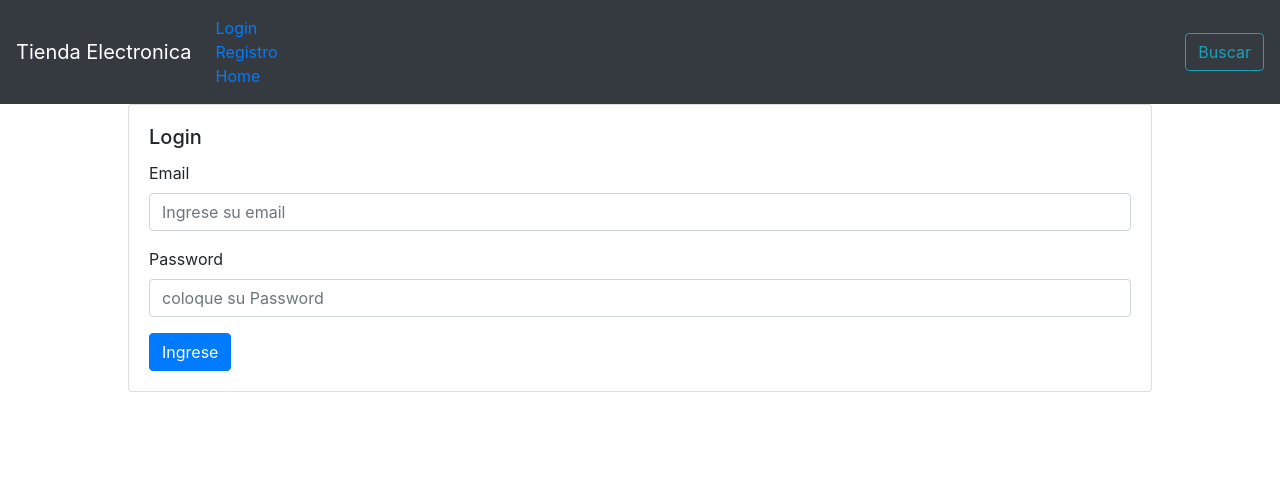
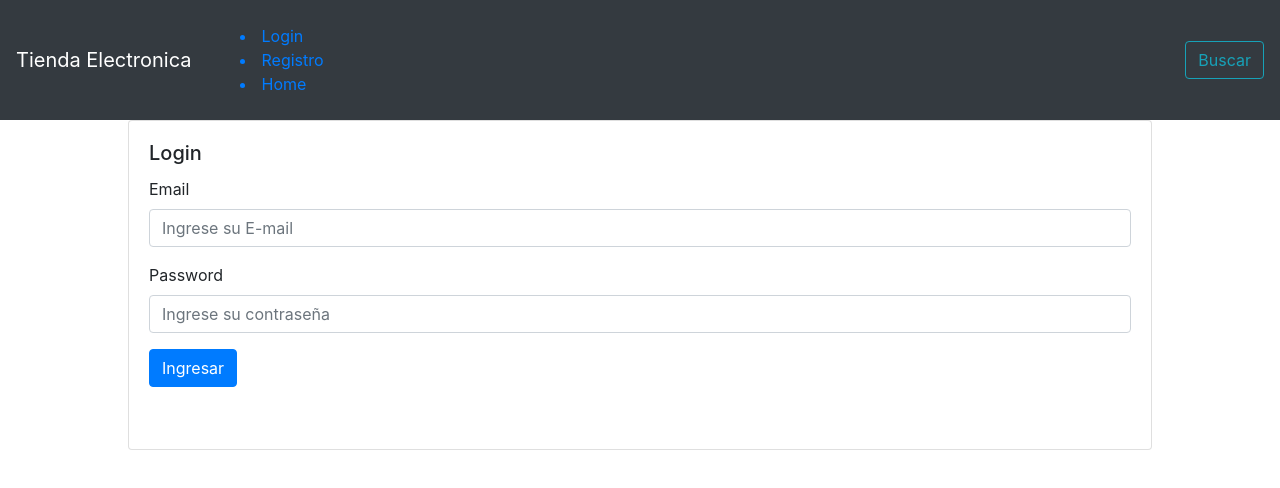
Before and after one commit to DDRRAKKENN/React_ecommerce_DDRRAKKENN, a React (Create React App) app: page /login in a window 1280 px wide. Shown: the top 488 px of the page. Built offline with nearby package versions, Linux system fonts and the light colour scheme.

Commit message:
ante ultima entrega

```diff
--- /dev/null
+++ b/src/Components/AlertCustom.js
@@ -0,0 +1,18 @@
+import react from "react";
+import {Alert} from "react-bootstrap";
+
+const styles = {
+    alert:{
+        marginTop:"10px"
+    }
+}
+
+
+function AlertCustom(props){
+    return(
+        <Alert variant={props.variant} style={props.style}>
+        {props.text}
+        </Alert>
+    )
+}
+export default AlertCustom;
--- /dev/null
+++ b/src/Components/Forms/ButtonWithLoading.js
@@ -0,0 +1,20 @@
+import React from "react";
+import {Button, Spinner} from "react-bootstrap";
+
+
+function ButtonWithLoading(props){
+    const{variant,type,loading,text}=props;
+
+    return(
+        <>
+            <Button variant={variant || "primary"} type={type ||"submit"} disabled={loading}>
+                {
+                    loading &&
+                    <Spinner animation="border" variant="light" size="sm"/>
+                }
+                {text||"Registrarse"}
+            </Button>
+        </>
+    )
+}
+export default ButtonWithLoading;
--- /dev/null
+++ b/src/Components/Forms/FormGroup.js
@@ -0,0 +1,12 @@
+import React from 'react';
+import { Form } from 'react-bootstrap';
+
+function FormGroup(props){
+    return(
+        <Form.Group controlId={"formBasic"+props.name}>
+            <Form.Label>{props.label}</Form.Label>
+            <Form.Control type={props.type} placeholder={props.placeholder} name={props.name} value={props.value} onChange={props.change} />
+        </Form.Group>
+    )
+}
+export default FormGroup;
--- a/src/Components/Login.js
+++ b/src/Components/Login.js
@@ -1,10 +1,18 @@
 import React, {useState} from "react";
-import {Card, Form, Button, Spinner} from "react-bootstrap";
+import {useHistory} from "react-router-dom";
+import {Card, Form} from "react-bootstrap";
 import firebase from "../Config/firebase";
+import ButtonWithLoading from "../Components/Forms/ButtonWithLoading"
+import FormGroup from "../Components/Forms/FormGroup";
+import AlertCustom from "../Components/AlertCustom"
 
 function Login(){
+
     const [form, setForm] = useState({email:'',password:''});
     const [spinner, setSpinner] = useState(false);
+    const [alert,setAlert]= useState({variant:"",text:""})
+    const history=useHistory();
+
     const handleSubmit = (e)=>{
         e.preventDefault();
         setSpinner(true);
@@ -13,16 +21,18 @@ function Login(){
         firebase.auth.signInWithEmailAndPassword(email, password)
         .then((data)=>{
             console.log("Usuario logueado", data)
+            setAlert({variant:"succes",text:"Bienvendo a la pagina!"})
+            history.push("/")
 
         })
         .catch((error)=>{
             console.log("Error",error)
             setSpinner(false);
+            setAlert({variant:"Error",text:"Ha ocurrido un problema."})
         })
 
     }
     const handleChange = (e)=>{
-
     const target = e.target;
     const value = target.value
     const name = target.name;
@@ -37,25 +47,13 @@ function Login(){
             <Card.Title>Login</Card.Title>
 
                 <Form onSubmit={handleSubmit}>
-                    <Form.Group controlId="formBasic">
-                        <Form.Label>Email</Form.Label>
-                        <Form.Control type="email" placeholder="Ingrese su email" name="email" value={form.email} onChange={handleChange} />
+                    <FormGroup label="Email" type="email" placeholder="Ingrese su E-mail" name="email" value={form.email} change={handleChange}/>
+                    <FormGroup label="Password" type="password" placeholder="Ingrese su contraseña" name="password" value={form.password} change={handleChange}/>
+                    <ButtonWithLoading text="Ingresar" loading={spinner}/>
+                </Form>
 
-                    </Form.Group>
+                <AlertCustom variant={alert.variant} text={alert.text}/>
 
-                    <Form.Group controlId="formBasic">
-                        <Form.Label>Password</Form.Label>
-                        <Form.Control type="password" placeholder="coloque su Password" name="password" value={form.password} onChange={handleChange} />
-                    </Form.Group>
-
-                    <Button variant="primary" type="submit">
-                        {
-                            spinner &&
-                            <Spinner animation="grow" variant="light" size="sm" />
-                        }
-                        Ingrese
-                    </Button>
-                </Form>
             </Card.Body>
         </Card>
     )
--- a/src/Components/Menu/Index.js
+++ b/src/Components/Menu/Index.js
@@ -10,10 +10,11 @@ function Menu(props){
     return(
         <>
             <Navbar bg="dark" variant="dark">
-                <Navbar.Brand >Tienda Electronica</Navbar.Brand>
-                    <Nav className="mr-auto">
-                        <Nav.Link>{props.data.map(opciones=><OptionMenu opciones={opciones}/>)}</Nav.Link>
-                    </Nav>
+                <Navbar.Brand href="/" >Tienda Electronica</Navbar.Brand>
+                <Navbar.Toggle/>
+                    <Navbar className="mr-auto">
+                        <Nav.Link>{props.data.map(opciones=><OptionMenu key={opciones.label} opciones={opciones}/>)}</Nav.Link>
+                    </Navbar>
                 <Form inline>
                     <FormControl type="text" placeholder="Search" className="mr-sm-2" />
                     <Button variant="outline-info">Buscar</Button>
--- a/src/Pages/Home.js
+++ b/src/Pages/Home.js
@@ -32,7 +32,7 @@ class Home extends Component {
             return(
                 <div>
                     <h2>Lista de Productos disponibles</h2>
-                    {this.state.productos.map(producto=><Productos productos={producto}/>)}
+                    {this.state.productos.map(producto=><Productos key={producto.id} productos={producto}/>)}
                 </div>
             )
         }
--- a/src/Pages/ProductoDetalle.js
+++ b/src/Pages/ProductoDetalle.js
@@ -1,6 +1,5 @@
 import React, { useEffect,useState } from 'react';
 import { Link } from 'react-router-dom';
-import { getProducto } from '../Services/ProductosServices'
 import Button from "react-bootstrap/Button"
 import firebase from "../Config/firebase"
 
@@ -22,9 +21,11 @@ function ProductoDetalle(props){
             <>
             <h2>{producto.name}</h2>
             <div><b>Nombre del producto: </b>{producto.name}.</div>
+            <div><b>SKU:</b>{producto.SKU}.</div>
             <div><b>Descripcion: </b>{producto.description}.</div>
             <div><b>Precio al consumidor: </b>${producto.price} (Dolares Americanos).</div>
             <Link><Button variant ="primary">Comprar!</Button></Link>
+            <Link><Button variant="primary" >Regresar</Button></Link>
             </>
     )
 }
--- a/src/Pages/Registro.js
+++ b/src/Pages/Registro.js
@@ -1,6 +1,8 @@
 import React, {useState} from "react";
 import {Card, Form, Button, Spinner} from "react-bootstrap";
 import firebase from "../Config/firebase";
+import ButtonWithLoading from "../Components/Forms/ButtonWithLoading";
+import FormGroup from "../Components/Forms/FormGroup";
 
 function Registro(){
     const [form, setForm] = useState({nombre:'',apellido:'',email:'',password:''});
@@ -51,34 +53,14 @@ function Registro(){
             <Card.Title>Registrarse</Card.Title>
 
                 <Form onSubmit={handleSubmit}>
-                    <Form.Group controlId="formBasic">
-                        <Form.Label>Nombre</Form.Label>
-                        <Form.Control type="text" placeholder="Ingrese su nombre" name="nombre" value={form.nombre} onChange={handleChange}/>
 
-                    </Form.Group>
-                    <Form.Group controlId="formBasic">
-                        <Form.Label>Apellido</Form.Label>
-                        <Form.Control type="text" placeholder="Ingrese su apellido" name="apellido" value={form.apellido} onChange={handleChange} />
+                    <FormGroup label="Nombre" type="text" placeholder="Ingrese su nombre" name="nombre" value={form.nombre} change={handleChange}/>
+                    <FormGroup label="Apellido" type="text" placeholder="Ingrese su apellido" name="apellido" value={form.apellido} change={handleChange}/>
+                    <FormGroup label="Email" type="email" placeholder="Ingrese su E-mail" name="email" value={form.email} change={handleChange}/>
+                    <FormGroup label="Password" type="password" placeholder="Ingrese su contraseña" name="password" value={form.password} change={handleChange}/>
 
-                    </Form.Group>
-                    <Form.Group controlId="formBasic">
-                        <Form.Label>Email</Form.Label>
-                        <Form.Control type="email" placeholder="Ingrese su email" name="email" value={form.email} onChange={handleChange} />
+                    <ButtonWithLoading text="Registrarse" loading={spinner}/>
 
-                    </Form.Group>
-
-                    <Form.Group controlId="formBasic">
-                        <Form.Label>Password</Form.Label>
-                        <Form.Control type="password" placeholder="coloque su Password" name="password" value={form.password} onChange={handleChange} />
-                    </Form.Group>
-
-                    <Button variant="primary" type="submit">
-                        {
-                            spinner &&
-                            <Spinner animation="grow" variant="light" size="sm" />
-                        }
-                         Registrarse
-                    </Button>
                 </Form>
             </Card.Body>
         </Card>
```
